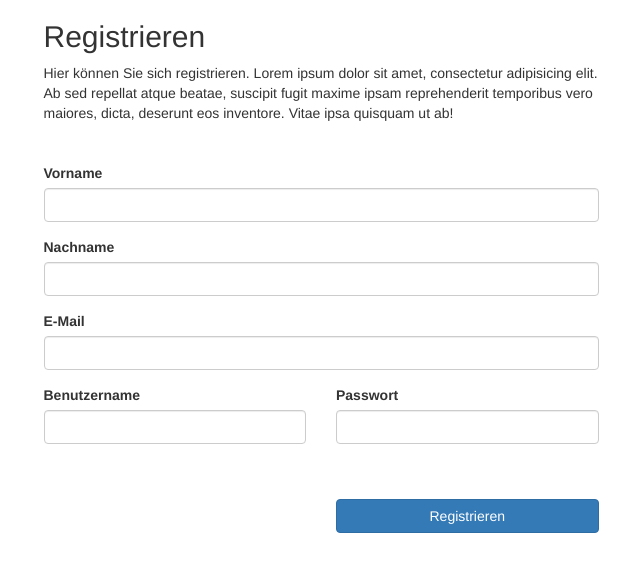
After one commit to timmyjs/wbh-projekt-schulungsanwendung, a PHP site: page /registration in a window 1280 px wide. The commit adds this page. Shown: the top 572 px of the page, without its empty margins (319-959 px from the left). Run offline with PHP 8.4, Linux system fonts and the light colour scheme.

Commit message:
create registration form

```diff
--- a/assets/css/helper.less
+++ b/assets/css/helper.less
@@ -1,3 +1,7 @@
 .margin-bottom {
 	margin-bottom: 20px;
 }
+
+.margin-bottom-large {
+	margin-bottom: 40px;
+}
--- a/components/modules/Login/login.html
+++ b/components/modules/Login/login.html
@@ -9,7 +9,7 @@
 	</div>
 	<p class="js-error-text text-danger hidden">Benutzername oder Passwort nicht korrekt. Bitte überprüfen Sie Ihre eingaben und versuchen es noch einmal</p>
 	<div class="pull-right">
-		<a href="#"><small>>Noch kein Account? Zur Registrierung.</small></a>
+		<a href="/registration"><small>>Noch kein Account? Zur Registrierung.</small></a>
 		<button type="submit" class="btn btn-primary">Login</button>
 	</div>
 </form>
--- /dev/null
+++ b/views/registration.html
@@ -0,0 +1,47 @@
+<?php partial('head', array('title' => 'Home')); ?>
+<main class="container">
+	<div class="row">
+		<div class="col col-md-6 col-md-offset-3">
+			<div class="margin-bottom-large">
+				<h2>Registrieren</h2>
+				<p>Hier können Sie sich registrieren. Lorem ipsum dolor sit amet, consectetur adipisicing elit. Ab sed repellat atque beatae, suscipit fugit maxime ipsam reprehenderit temporibus vero maiores, dicta, deserunt eos inventore. Vitae ipsa quisquam ut ab!</p>
+			</div>
+			<form action="/project/services/registration.php" method="POST">
+				<div class="row">
+					<div class="col-xs-12 form-group">
+						<label for="forename">Vorname</label>
+						<input class="form-control" type="text" name="forename" required />
+					</div>
+				</div>
+				<div class="row">
+				<div class="col-xs-12 form-group">
+					<label for="surename">Nachname</label>
+					<input class="form-control" type="text" name="surename" required />
+				</div>
+				</div>
+				<div class="row">
+					<div class="col-xs-12 form-group">
+						<label for="email">E-Mail</label>
+						<input class="form-control" type="email" name="email" required />
+					</div>
+				</div>
+				<div class="row margin-bottom-large">
+					<div class="col-xs-6 form-group">
+						<label for="username">Benutzername</label>
+						<input class="form-control" type="text" name="username" required />
+					</div>
+					<div class="col-xs-6 form-group">
+						<label for="password">Passwort</label>
+						<input class="form-control" type="password" name="password" required />
+					</div>
+				</div>
+				<div class="row">
+					<div class="col-xs-6 form-group col-xs-offset-6">
+						<button type="submit" class="btn btn-primary btn-block">Registrieren</button>
+					</div>
+				</div>
+			</form>
+		</div>
+	</div>
+</main>
+<?php partial('foot'); ?>
```
